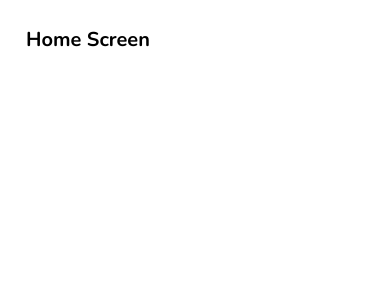
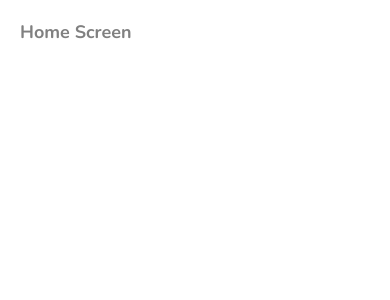
Before and after one commit to adnanali000/React-Native, a React Native app: screen / in a window 390 px wide. Shown: the top 300 px of the page. Built offline with nearby package versions, Linux system fonts and the light colour scheme.

Commit message:
global style done

```diff
--- a/screens/Home.js
+++ b/screens/Home.js
@@ -1,21 +1,13 @@
 import React from 'react';
-import {View,Text,StyleSheet} from 'react-native';
+import {View,Text} from 'react-native';
+import { globalStyles } from '../style/global'
+
 
 
 export default function Home() {
     return (
-        <View style={styles.container}>
-            <Text style={styles.titleText}>Home Screen</Text>
+        <View style={globalStyles.container}>
+            <Text style={globalStyles.titleText}>Home Screen</Text>
         </View>
     )
 }
-
-const styles = StyleSheet.create({
-    container:{
-        padding:26
-    },
-    titleText:{
-        fontSize:20,
-        fontFamily:'nunito-bold'
-    }
-})
--- /dev/null
+++ b/style/global.js
@@ -0,0 +1,19 @@
+import { StyleSheet } from 'react-native';
+
+export const globalStyles = StyleSheet.create({
+    container:{
+        padding:20,
+        flex:1
+    },
+    titleText:{
+        fontSize:18,
+        fontFamily:'nunito-bold',
+        color:'grey'
+    },
+    paragraph:{
+        marginVertical:8,
+        lineHeight:20,
+        fontFamily:'nunito-regular'
+
+    }
+})
```
Also changed, not shown: screens/About.js (+3 -8 lines), screens/ReviewDetails.js (+3 -8 lines).
